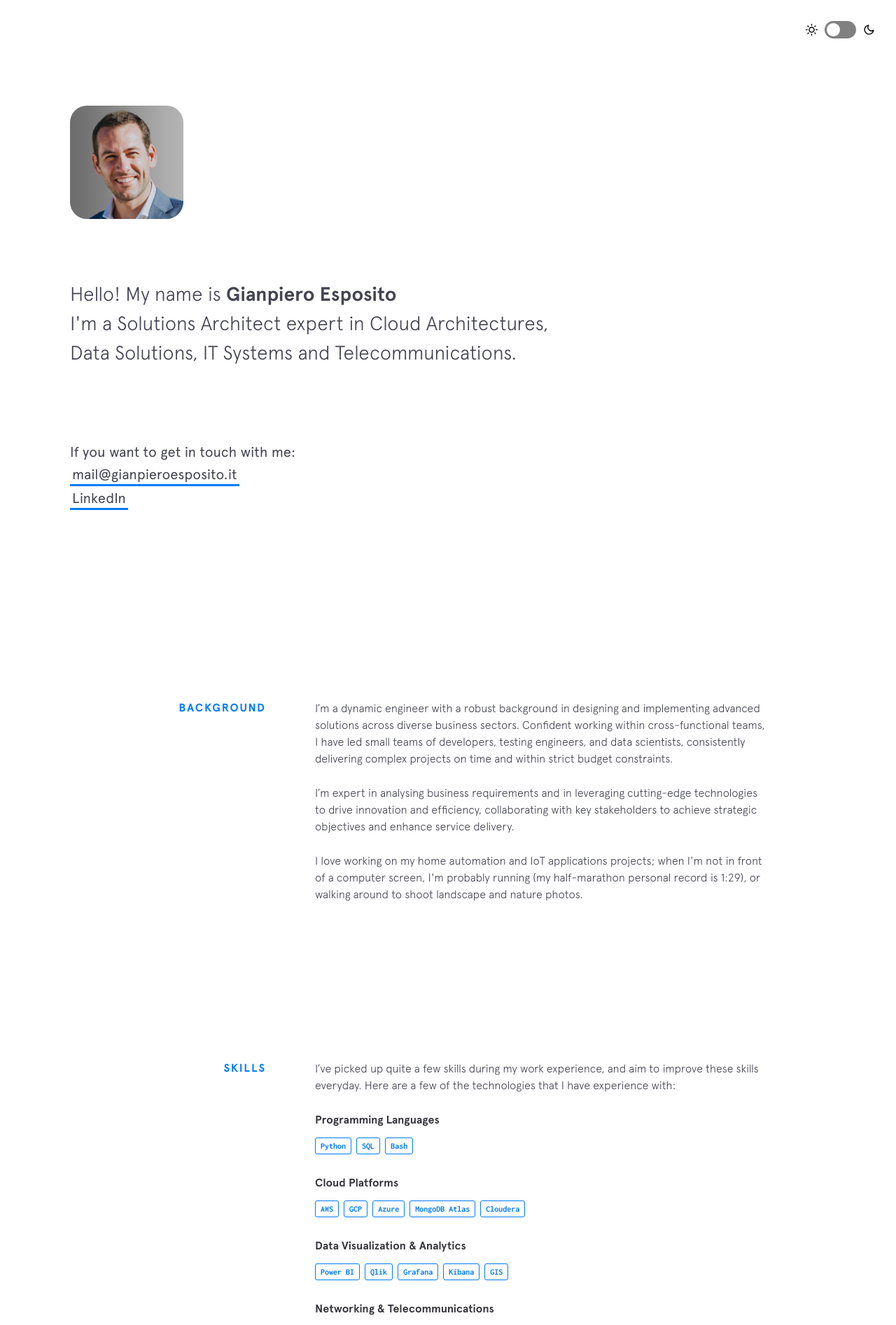
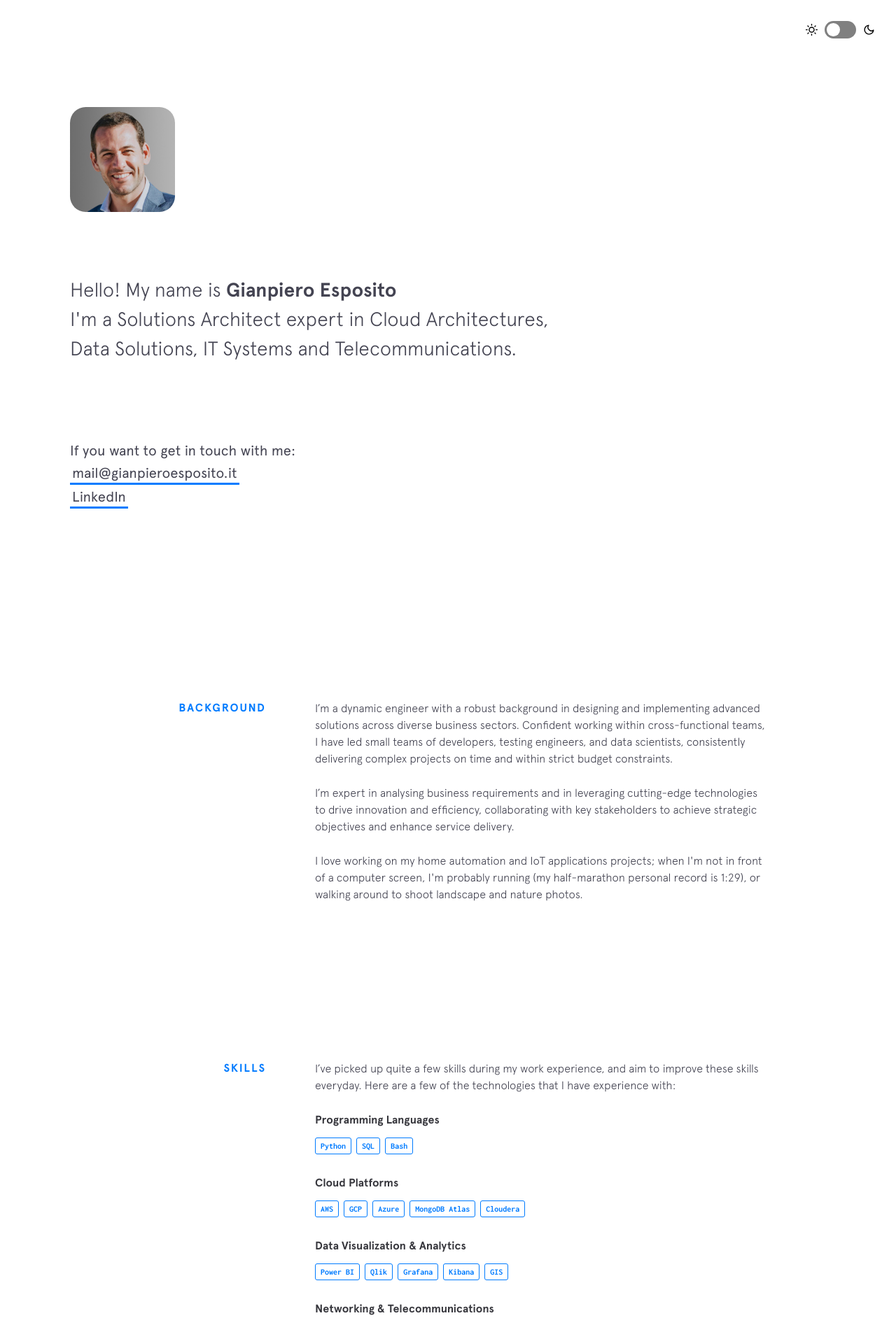
Before and after one commit to espogian/espogian.github.io, a Jekyll site: the page built from index.html, in a window 1280 px wide. Shown: the top 1894 px of the page at 70% size. Built offline with Jekyll 4.4.1, drawn with Linux system fonts in a browser that asks for light colours; nearby versions of some CDN libraries.

Commit message:
Fixed avatar size management

```diff
--- a/_sass/partials/_avatar.scss
+++ b/_sass/partials/_avatar.scss
@@ -1,7 +1,8 @@
 .avatar {
-  width: 15% !important;
-  height: auto !important;
-  border-radius: 15% !important;
+  max-width: 150px;
+  height: auto;
+  border-radius: 15%;
+  object-fit: cover;
 }
 
 /* For smaller screens (like smartphones), adjust the size */
```
Also changed, not shown: 1 other file.
